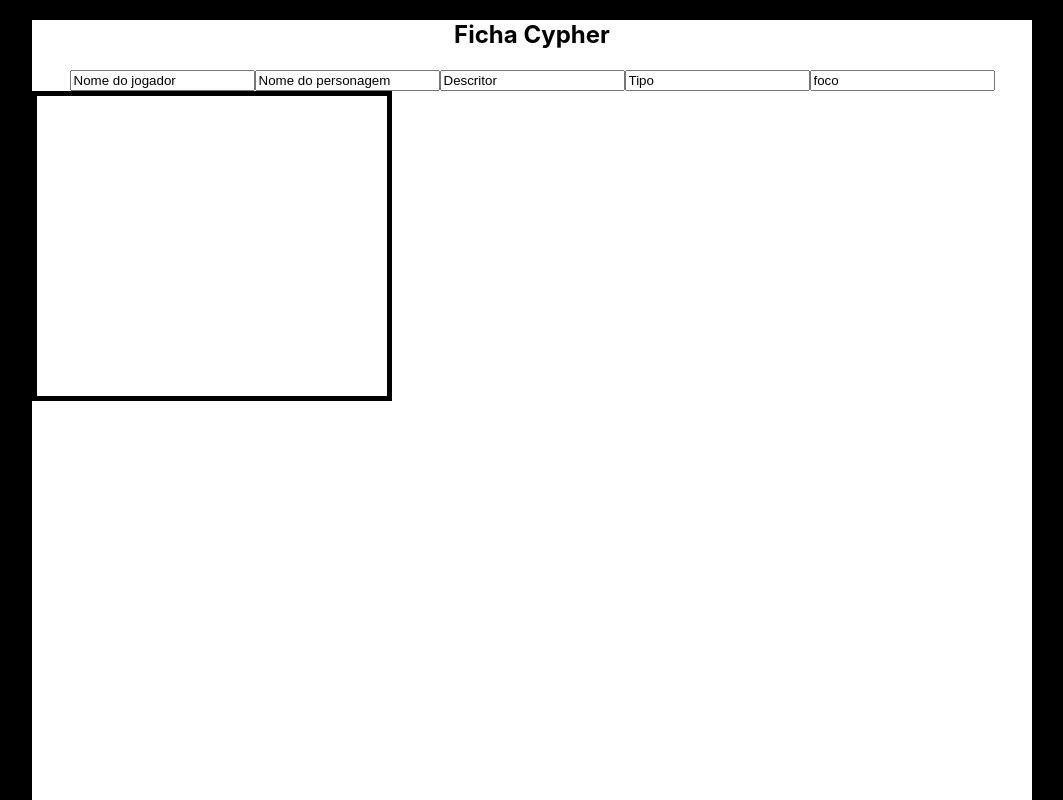
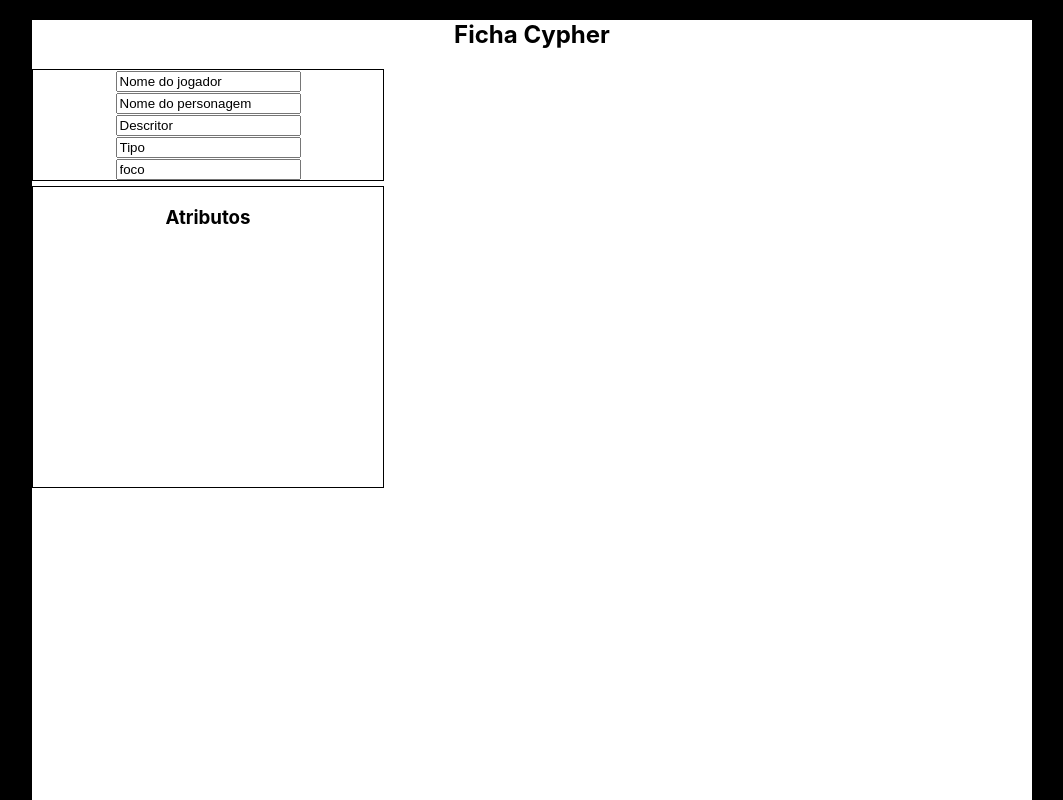
Before and after one commit to AlexandreRodriguesStrapasson/cypher_sheet, a React (Create React App) app in the folder app/: page /Sheet in a window 1280 px wide. Shown: the top 800 px of the page, without its empty margins (108-1171 px from the left). Built offline with nearby package versions, Linux system fonts and the light colour scheme.

Commit message:
style: add a initial desing to the div "characterInfo"

```diff
--- a/app/src/pages/sheet.js
+++ b/app/src/pages/sheet.js
@@ -4,15 +4,17 @@
     return(
         <div className={Style.mainBody}>
             <h2>Ficha Cypher</h2>
-            <div className="carachterInfo">
+            <div className={Style.characterInfo}>
                 <input value="Nome do jogador" readOnly/>
                 <input value="Nome do personagem" readOnly/>
                 <input value="Descritor" readOnly/>
                 <input value="Tipo" readOnly/>
                 <input value="foco" readOnly/>
+            </div>
 
+            <div className={Style.attributeBox}>
+                <h3>Atributos</h3>
             </div>
-            <div className={Style.attributeBox}></div>
             <div className="skills"></div>
             <div className="attack"></div>
             <div className="cyphers"></div>
--- a/app/src/style/sheet.module.css
+++ b/app/src/style/sheet.module.css
@@ -7,10 +7,15 @@
     margin-right: auto;
 }
 
-
+.characterInfo{
+    height: auto;
+    width: 350px;
+    border: 1px solid;
+    margin-bottom: 5px;
+}
 
 .attributeBox{
-    border: 5px solid;
+    border: 1px solid;
     width: 350px;
     height: 300px;
 }
```
